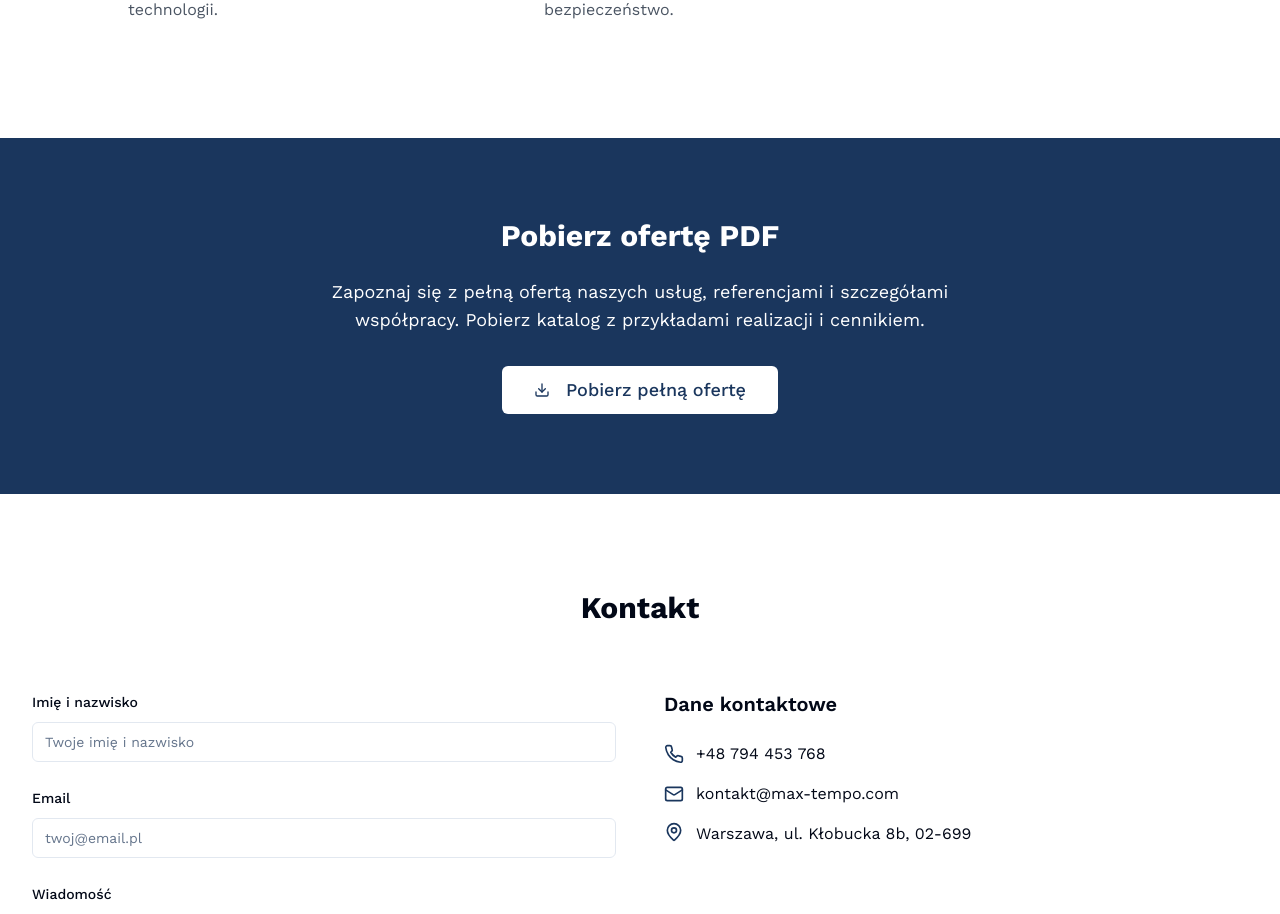
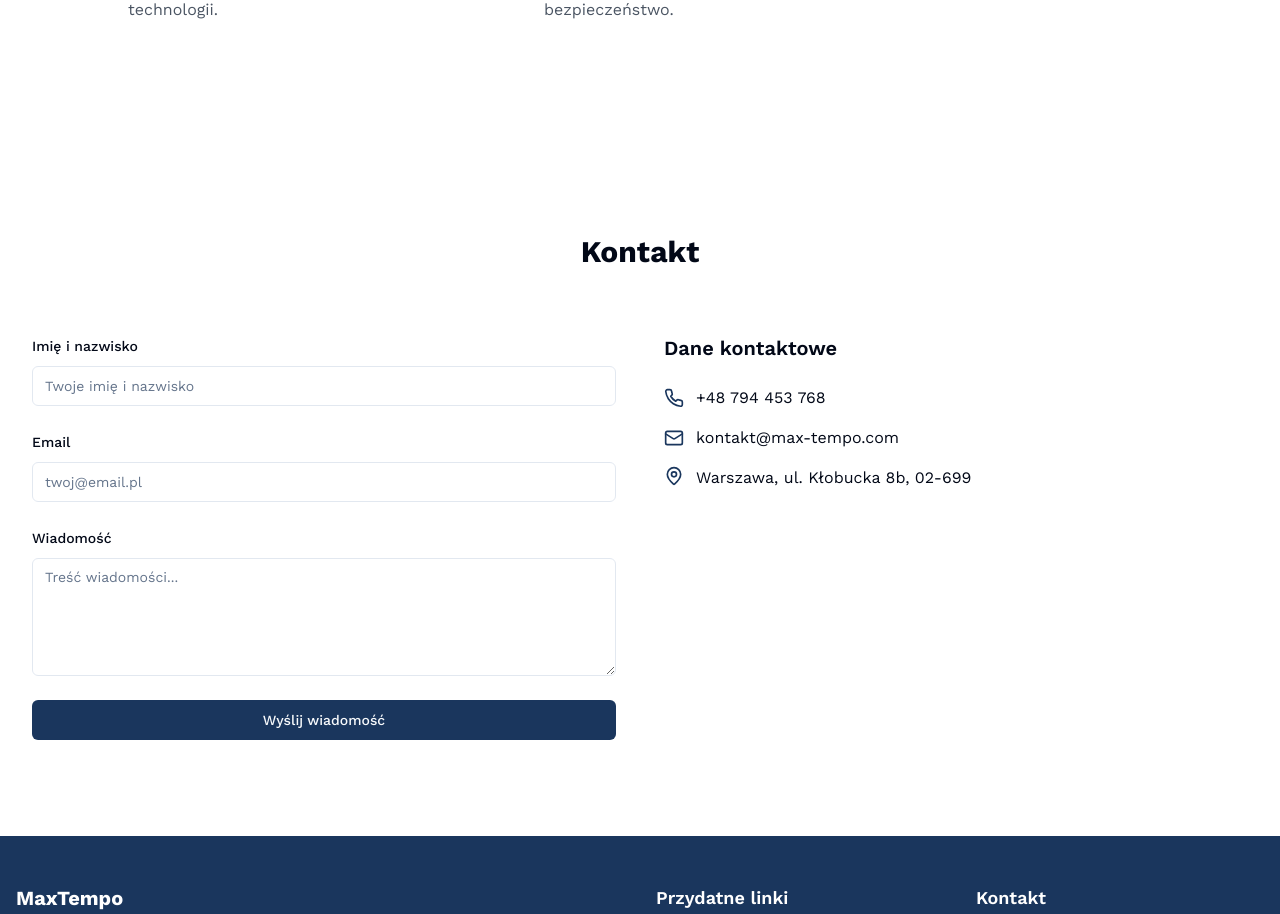
Before and after one commit to maxtempo1/maxtempo-vertical-solutions, a React (Vite) app: page / in a window 1280 px wide. Shown: the part 3140-4054 px from the top of the page. Built offline with nearby package versions, Linux system fonts and the light colour scheme.

Commit message:
download offer removed, fixed button

```diff
--- a/src/components/layout/Navbar.tsx
+++ b/src/components/layout/Navbar.tsx
@@ -1,4 +1,3 @@
-
 import { useState, useEffect } from 'react';
 import { Button } from "@/components/ui/button";
 import { Menu, X } from 'lucide-react';
@@ -39,7 +38,12 @@ const Navbar = () => {
           <a href="#jak-pracujemy" className="font-medium text-graphite hover:text-navy transition-colors">Jak pracujemy</a>
           <a href="#realizacje" className="font-medium text-graphite hover:text-navy transition-colors">Realizacje</a>
           <a href="#kontakt" className="font-medium text-graphite hover:text-navy transition-colors">Kontakt</a>
-          <Button className="bg-navy hover:bg-navy-light text-white">Zamów ofertę</Button>
+          <Button
+            onClick={() => document.getElementById('kontakt')?.scrollIntoView({ behavior: 'smooth' })}
+            className="bg-navy hover:bg-navy-light text-white"
+          >
+            Zamów ofertę
+          </Button>
         </div>
 
         {/* Mobile Menu Button */}
@@ -56,7 +60,15 @@ const Navbar = () => {
             <a href="#jak-pracujemy" className="font-medium text-graphite py-2 border-b border-gray-100" onClick={handleMobileMenuToggle}>Jak pracujemy</a>
             <a href="#realizacje" className="font-medium text-graphite py-2 border-b border-gray-100" onClick={handleMobileMenuToggle}>Realizacje</a>
             <a href="#kontakt" className="font-medium text-graphite py-2 border-b border-gray-100" onClick={handleMobileMenuToggle}>Kontakt</a>
-            <Button className="bg-navy hover:bg-navy-light text-white w-full">Zamów ofertę</Button>
+            <Button
+              onClick={() => {
+                document.getElementById('kontakt')?.scrollIntoView({ behavior: 'smooth' });
+                handleMobileMenuToggle(); // Close mobile menu after clicking
+              }}
+              className="bg-navy hover:bg-navy-light text-white w-full"
+            >
+              Zamów ofertę
+            </Button>
           </div>
         </div>
       )}
--- a/src/components/sections/DownloadOffer.tsx
+++ b/src/components/sections/DownloadOffer.tsx
@@ -1,4 +1,3 @@
-
 import { useState, useEffect, useRef } from 'react';
 import { Button } from "@/components/ui/button";
 import { Download } from 'lucide-react';
@@ -35,18 +34,26 @@ const DownloadOffer = () => {
   return (
     <section className="py-20 bg-navy text-white" ref={sectionRef}>
       <div className={`container mx-auto px-4 text-center animate-on-scroll ${isVisible ? 'active' : ''}`}>
-        <h2 className="text-3xl font-bold mb-6">Pobierz ofertę PDF</h2>
+        <h2 className="text-3xl font-bold mb-6">Nasza Oferta</h2>
         <p className="text-lg mb-8 max-w-2xl mx-auto">
           Zapoznaj się z pełną ofertą naszych usług, referencjami i szczegółami współpracy.
-          Pobierz katalog z przykładami realizacji i cennikiem.
+          Możesz pobrać katalog lub zamówić spersonalizowaną ofertę.
         </p>
+        <div className="flex justify-center gap-4 flex-wrap">
           <Button
             onClick={handleDownload}
             className="bg-white text-navy hover:bg-gray-100 px-8 py-6 text-lg inline-flex items-center"
           >
             <Download className="mr-2" size={20} />
-          Pobierz pełną ofertę
+            Pobierz katalog
           </Button>
+          <Button
+            onClick={() => document.getElementById('kontakt')?.scrollIntoView({ behavior: 'smooth' })}
+            className="bg-accent text-white hover:bg-accent/90 px-8 py-6 text-lg inline-flex items-center"
+          >
+            Zamów ofertę
+          </Button>
+        </div>
       </div>
     </section>
   );
--- a/src/components/sections/Hero.tsx
+++ b/src/components/sections/Hero.tsx
@@ -1,4 +1,3 @@
-
 import { Button } from "@/components/ui/button";
 import { ChevronDown } from "lucide-react";
 
@@ -19,7 +18,10 @@ const Hero = () => {
         <p className="text-white text-xl md:text-2xl mb-10 max-w-3xl mx-auto">
           Profesjonalne usługi alpinistyczne dla firm i instytucji.
         </p>
-        <Button className="bg-navy hover:bg-navy-light text-white text-lg px-8 py-6">
+        <Button
+          onClick={() => scrollToSection('kontakt')}
+          className="bg-navy hover:bg-navy-light text-white text-lg px-8 py-6"
+        >
           Zamów ofertę
         </Button>
       </div>
--- a/src/pages/Index.tsx
+++ b/src/pages/Index.tsx
@@ -1,4 +1,3 @@
-
 import { useEffect } from "react";
 import Navbar from "@/components/layout/Navbar";
 import Hero from "@/components/sections/Hero";
@@ -6,7 +5,6 @@ import TrustedBy from "@/components/sections/TrustedBy";
 import Services from "@/components/sections/Services";
 import WorkProcess from "@/components/sections/WorkProcess";
 import WhyUs from "@/components/sections/WhyUs";
-import DownloadOffer from "@/components/sections/DownloadOffer";
 import Contact from "@/components/sections/Contact";
 import Footer from "@/components/layout/Footer";
 import { setupScrollAnimation } from "@/utils/animation";
@@ -30,7 +28,6 @@ const Index = () => {
       <Services />
       <WorkProcess />
       <WhyUs />
-      <DownloadOffer />
       <Contact />
       <Footer />
     </div>
```
Lines whose indentation alone changed are shown as unchanged.
